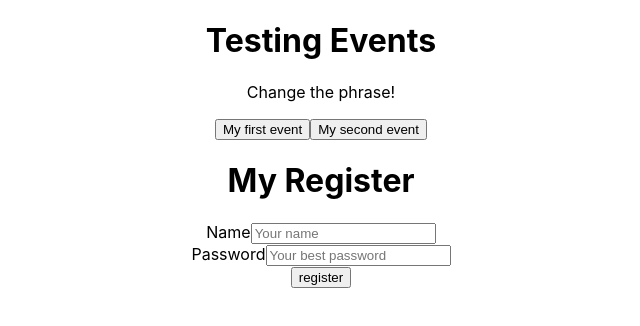
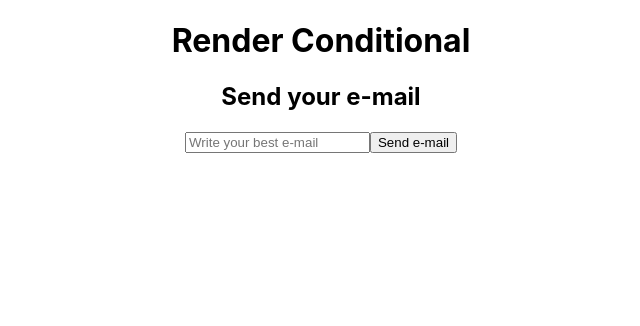
Before and after one commit to hirokirigaya/learn-react, a React (Create React App) app: page / in a window 1280 px wide. Shown: the top 326 px of the page, without its empty margins (319-959 px from the left). Built offline with nearby package versions, Linux system fonts and the light colour scheme.

Commit message:
:cake: Condicional

```diff
--- a/src/App.js
+++ b/src/App.js
@@ -1,13 +1,11 @@
 import "./App.css";
-import Event from "./components/Event";
-import Form from "./components/Form"
+import Conditional from "./components/partials/Conditional";
 
 function App() {
   return (
     <div className="App">
-      <h1>Testing Events</h1>
-      <Event />
-      <Form />
+      <h1>Render Conditional</h1>
+      <Conditional />
     </div>
   );
 }
--- /dev/null
+++ b/src/components/partials/Conditional.jsx
@@ -0,0 +1,37 @@
+import { useState } from "react";
+
+function Conditional() {
+  const [email, setEmail] = useState();
+  const [userEmail, setUserEmail] = useState();
+
+  function Send(e) {
+    e.preventDefault();
+    setUserEmail(email);
+  }
+  function ClearEmail() {
+    setUserEmail("");
+  }
+  return (
+    <div>
+      <h2>Send your e-mail</h2>
+      <form>
+        <input
+          type="text"
+          placeholder="Write your best e-mail"
+          onChange={(e) => setEmail(e.target.value)}
+        />
+        <button type="submit" onClick={Send}>
+          Send e-mail
+        </button>
+      </form>
+      {userEmail && (
+        <div>
+          <p>This user email is: {userEmail}</p>
+          <button onClick={ClearEmail}>Clear e-mail</button>
+        </div>
+      )}
+    </div>
+  );
+}
+
+export default Conditional;
```
